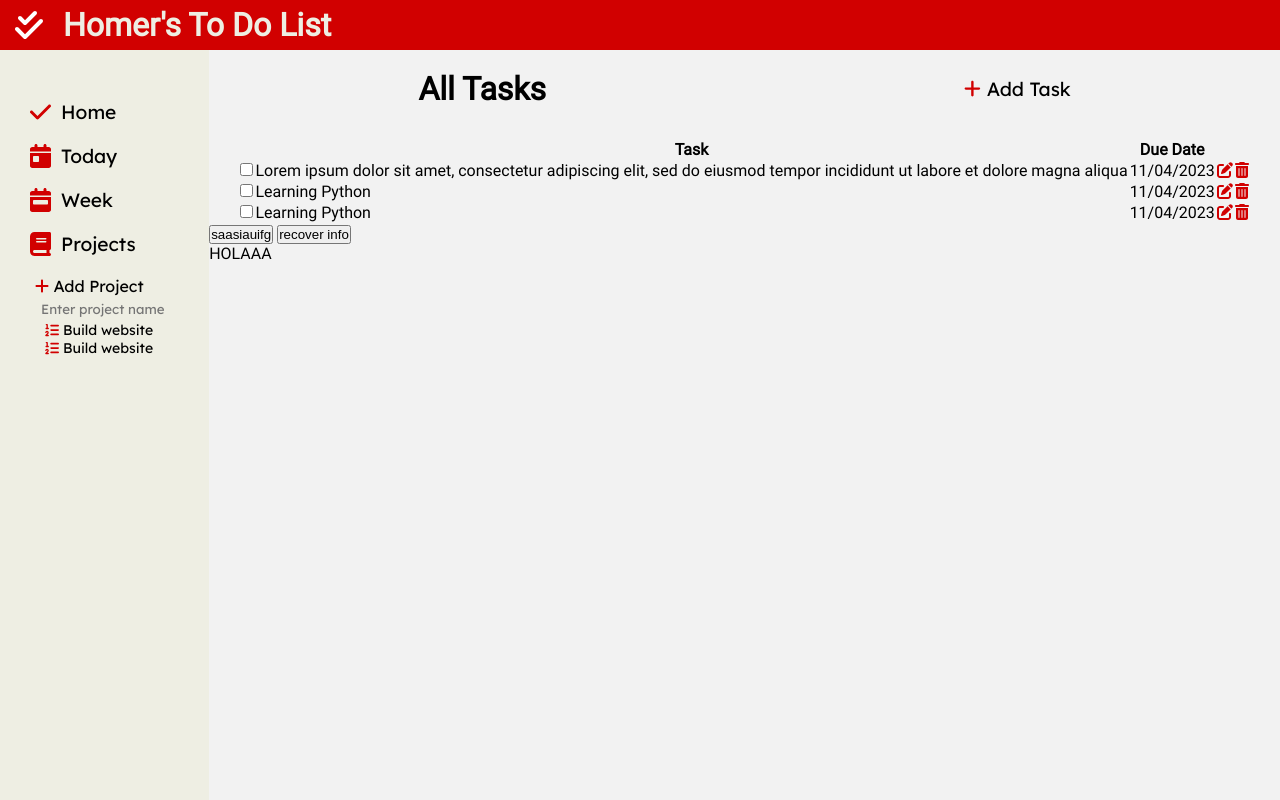
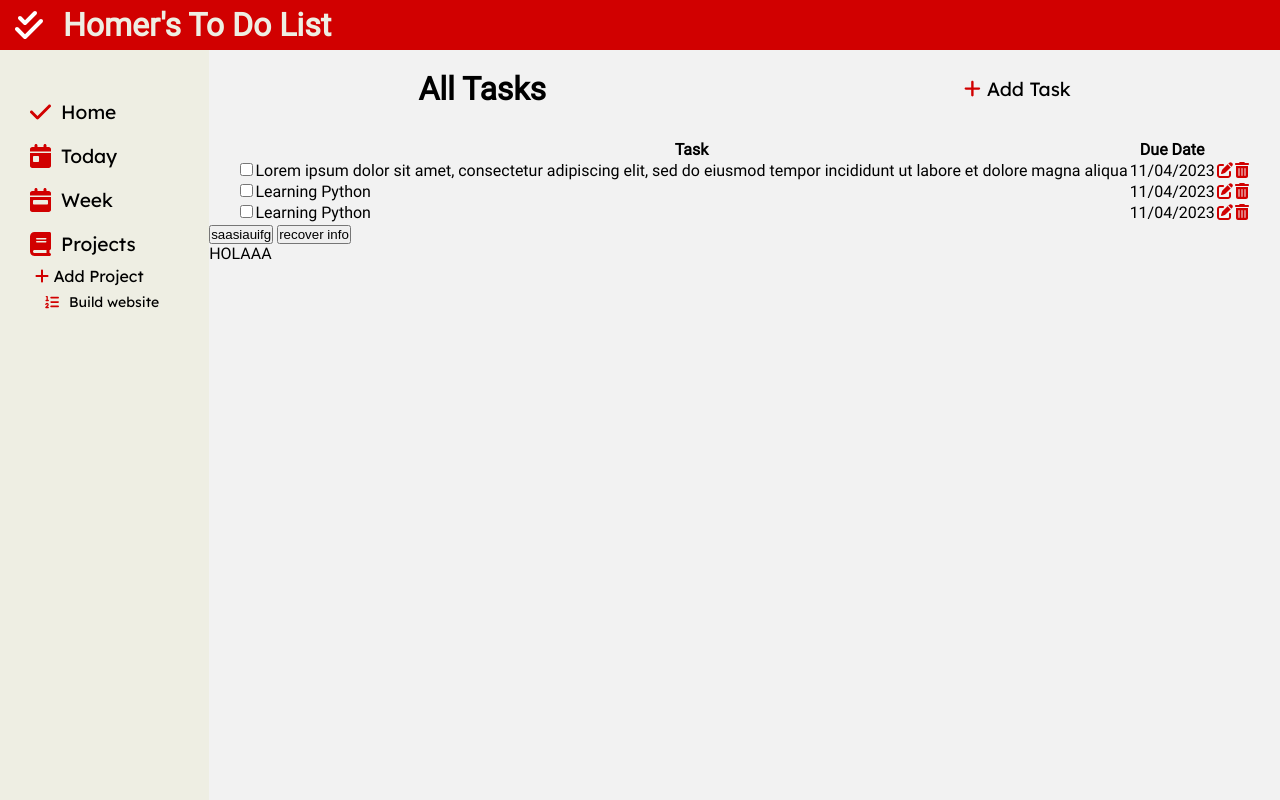
Before and after one commit to matalvarez10/todo-list, a website built with webpack: page dist/index.html in a window 1280 px wide. Both pictures are taken after a click on the element "Projects". Built offline with nearby package versions, Linux system fonts and the light colour scheme.

Commit message:
fixing sections

```diff
--- a/src/buttonsEvents.js
+++ b/src/buttonsEvents.js
@@ -4,6 +4,8 @@ import { allTasks } from './task';
 import { hideDom } from './modal';
 import { createSection } from './createElement';
 import { allProjects } from './task';
+import { hideProjectSection } from './modal';
+import { hideInputSection } from './modal';
 
 
 
@@ -16,8 +18,10 @@ const btnEvent = (()=>{
     let sections = document.querySelectorAll(".main");
     let daySection = document.getElementById('1');
     let weekSection = document.getElementById('2');
-    let btnProject = document.getElementById('add-project');
+    let btnProject = document.getElementById('project-confirm');
     let homeSection = document.getElementById('0');
+    let projectSectionButton = document.getElementById("3");
+    let addProjectBtn = document.getElementById("add-project");
 
     btnClose.addEventListener('click',modalDom.modalClose);
 
@@ -54,10 +58,16 @@ const btnEvent = (()=>{
     });
 
     btnProject.addEventListener('click',()=>{
-        let inputText = document.getElementById('project-input').value;
+        let inputText = document.getElementById('project-input');
         let arrayProject = [];
-        allProjects.pushProject(inputText,arrayProject);
+        allProjects.pushProject(inputText.value,arrayProject);
+        inputText.value = "";
+        hideInputSection();
     });
+
+    projectSectionButton.addEventListener('click',hideProjectSection);
+
+    addProjectBtn.addEventListener('click',hideInputSection);
 
 
 
--- a/src/modal.js
+++ b/src/modal.js
@@ -38,4 +38,14 @@ function hideTables(){
   );
 }
 
-export { modalDom, hideDom,hideTables };
+function hideProjectSection(){
+  let projectSection = document.getElementById("projects");
+  projectSection.classList.toggle("hidden");
+}
+
+function hideInputSection(){
+  let addSection = document.getElementById("wrap-hide");
+  addSection.classList.toggle("hidden");
+}
+
+export { modalDom, hideDom,hideTables,hideProjectSection,hideInputSection };
--- a/src/styles.css
+++ b/src/styles.css
@@ -188,10 +188,11 @@ table {
   display: flex !important ;
 }
 
-.projects{
-  display: flex;
-  flex-direction: column;
+#projects{
+  max-height: 0;
+  overflow: hidden;
   margin-top: -10px;
+  transition: max-height 0.2s linear;
 }
 
 #add-project{
@@ -201,20 +202,62 @@ table {
   font-size: 1rem;
   cursor: pointer;
   margin-left: 35px;
+  margin-bottom: 5px;
 
 }
 
 
 #project-input{
   width: 70%;
-  border: 0.5px solid #eeeee3;
+  border: 0.5px solid #d4d4d4;
+  border-radius: 5px;
   height: 25px;
-  margin-left: 35px;
+  margin: 5px 0 5px 35px;
   font-family: inherit;
   padding-left: 5px;
   background-color: inherit;
 }
 .project-container{
   font-size: 14px;
+  margin: 2px 0 2px 45px;
+  display: flex;
+  flex-direction: row;
+  gap: 10px;
+
+}
+.project-container>svg{
+  margin-top: 2px;
+}
+
+
+
+#project-confirm{
   margin-left: 45px;
+  font-family: inherit;
+  background-color: #d10000;
+    font-size: 0.8rem;
+  border: none;
+  height: 25px;
+  width: 100px;
+  color: #eeeee3;
+  border-radius: 5px;
+  cursor: pointer;
+  margin-top: 5px;
+  margin-bottom: 5px;
 }
+
+#project-confirm:hover{
+  background-color: #d4d4d4;
+  color: black;
+}
+
+.hidden{
+  max-height: 500px !important;
+  height: auto;
+}
+
+#wrap-hide{
+  max-height: 0;
+  overflow: hidden;
+  transition: max-height 0.2s linear;
+}
```
Also changed, not shown: dist/index.html.
